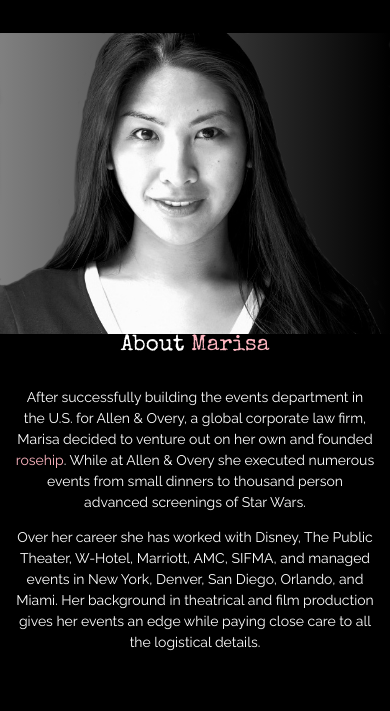
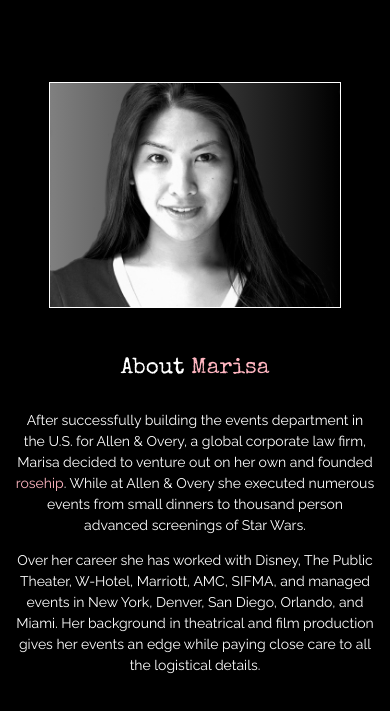
Before and after one commit to Code-Institute-Submissions/rosehip-angular, a website: page index.html at #/about in a window 390 px wide. Shown: the part 69-780 px from the top of the page. Drawn offline with nearby package versions, Linux system fonts and the light colour scheme; some packages are replaced by stand-ins of ours; a script that the page names is missing; a web font is replaced by a local one.

Commit message:
Profile pic cleanup

```diff
--- a/css/style.css
+++ b/css/style.css
@@ -8,7 +8,7 @@ body {
 }
 
 /*Backgrounds*/
-.profile-pic-gray-gradient-bg {
+.profile-pic {
 	background: linear-gradient(to right,gray,black);
 }
 
@@ -76,7 +76,7 @@ body {
 }
 
 
-
+/*Id Specific*/
 #home{
 	padding-top: 60px;
 }
@@ -101,7 +101,7 @@ body {
 		text-align: center;
 		padding-bottom: 20px;
 	}
-	.profile-pic-div {
+	.profile-pic {
 		border: 1px solid white;
 		margin: 49px;
 	}
--- a/pages/about.html
+++ b/pages/about.html
@@ -2,7 +2,7 @@
 	<div id="services-portfolio" class="container-fluid" style="height: 100%">
 	<div class="row h-100 align-items-center">
       	<div class="col-sm-6 no-padding">
-        	<div class="h-100 profile-pic-gray-gradient-bg">
+        	<div class="h-100 profile-pic">
     			<img class="img-fluid grayscale-me" src="./img/headshot_crop_no_bg_flip.png" style="object-fit: cover;">
     		</div>
       	</div>
```
Also changed, not shown: pages/home.html (+1 -1 lines).
